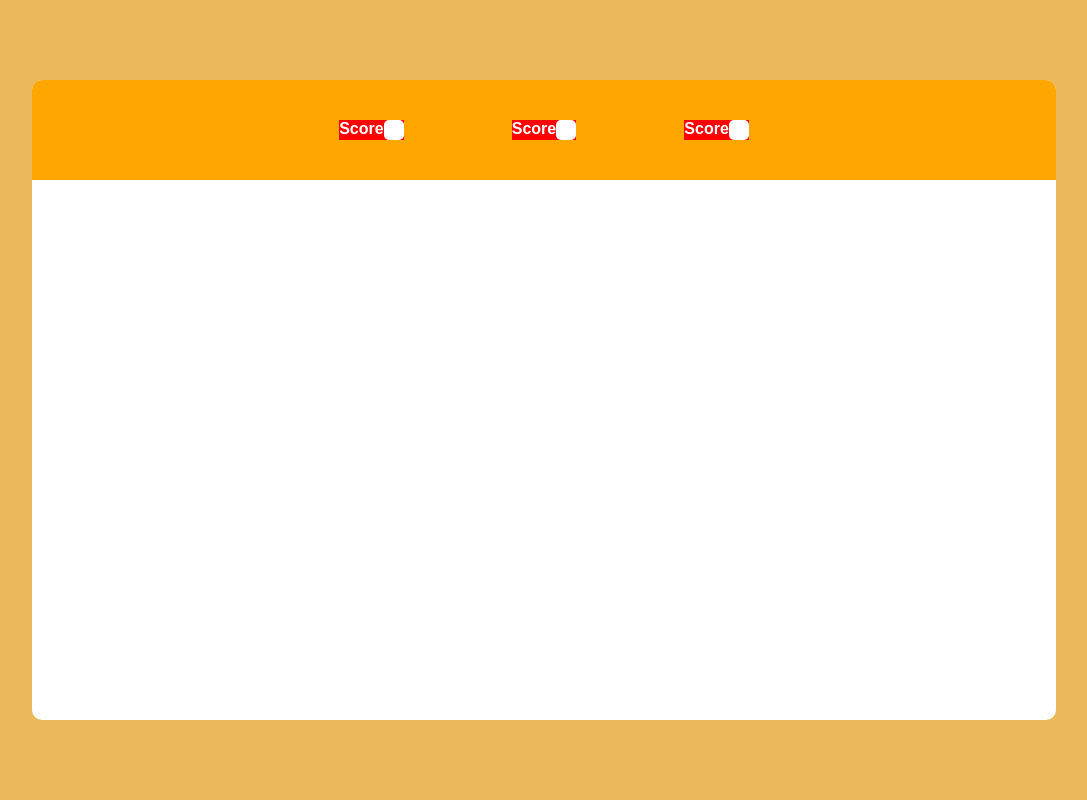
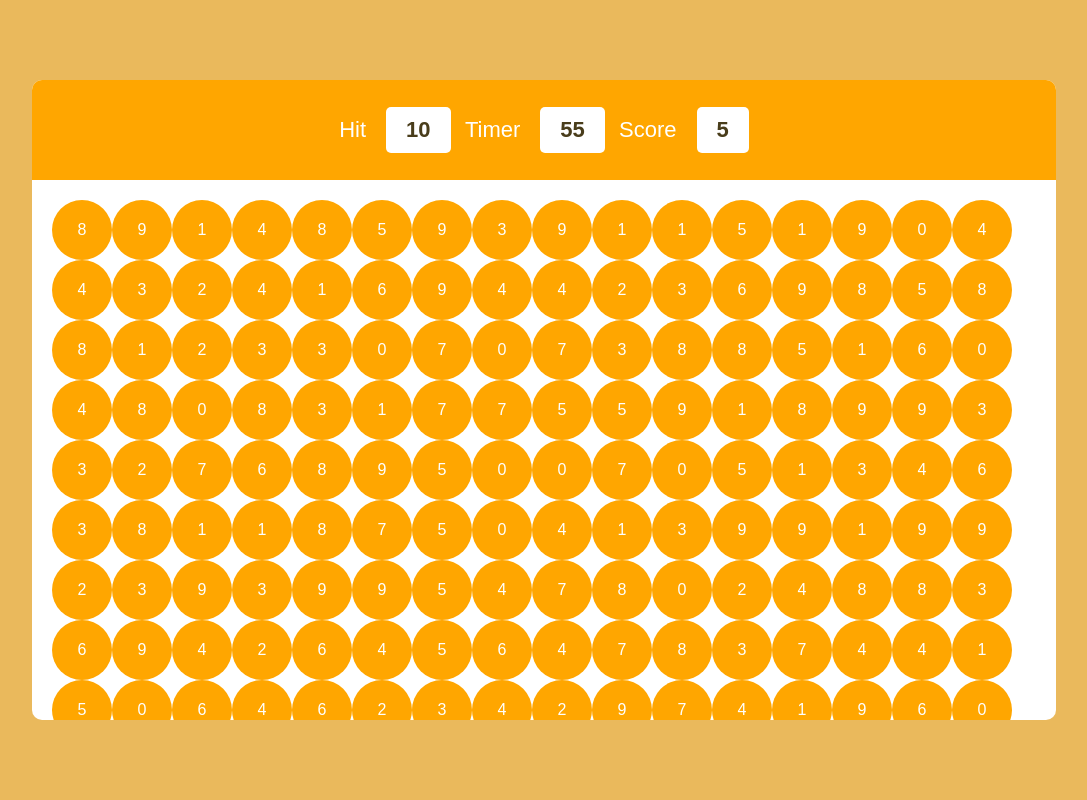
Before and after one commit to sanks011/Bubble-Game, a plain HTML site: page index.html in a window 1280 px wide. Shown: the whole page, without its empty margins (96-1183 px from the left). Drawn offline with Linux system fonts and the light colour scheme.

Commit message:
added new

```diff
--- a/index.html
+++ b/index.html
@@ -11,19 +11,23 @@
       <div id="panel">
         <div id="ptop">
           <div class="elem">
-            <h4>Score</h4>
-            <div class="box"></div>
+            <h2>Hit</h2>
+            <div class="box">10</div>
           </div>
           <div class="elem">
-            <h4>Score</h4>
-            <div class="box"></div>
+            <h2>Timer</h2>
+            <div id="timerval" class="box">60</div>
           </div>
           <div class="elem">
-            <h4>Score</h4>
-            <div class="box"></div>
+            <h2>Score</h2>
+            <div class="box">5</div>
           </div>
+        </div>
+        <div id="pbtm">
+
         </div>
       </div>
     </div>
+    <script src="script.js"></script>
   </body>
 </html>
--- a/script.js
+++ b/script.js
@@ -0,0 +1,23 @@
+function makeBubble(){
+    var clutter = "";
+
+    for(var i = 1; i<=279; i++){
+        var n = Math.floor(Math.random()*10)
+        clutter += `<div class="bubble">${n}</div>`;
+    }
+
+    document.querySelector("#pbtm").innerHTML = clutter;
+
+}
+var timer = 60;
+function runTimer(){
+    setInterval(function(){
+        if (timer > 0){
+            timer--;
+            document.querySelector("#timerval").textContent = timer;
+        }
+
+    }, 1000);
+}
+runTimer();
+makeBubble();
--- a/style.css
+++ b/style.css
@@ -40,11 +40,47 @@ html,body{
 }
 .elem{
     display: flex;
-    background-color: red;
+    align-items: center;
+    gap: 20px;
 
 }
+
+.elem h2{
+font-weight: 500;
+font-size: 22px;
+
+}
+
+
 .box{
-    padding: 10px;
+    color: #493d1b;
+    font-weight: 600;
+    font-size: 22px;
+    padding: 10px 20px;
     background-color: #fff;
     border-radius: 5px;
 }
+
+#pbtm{
+    flex-wrap: wrap;
+    display: flex;
+    padding: 20px;
+    width: 100%;
+    height: calc(100% - 100px);
+}
+
+.bubble{
+    display: flex;
+    align-items: center;
+    justify-content: center;
+    width: 60px;
+    height: 60px;
+    background-color: rgb(255, 166, 0);
+    color: #fff;
+    border-radius: 50%;
+    font-weight: 500;
+}
+.bubble:hover{
+cursor: pointer;
+background-color: rgb(189, 123, 2);
+}
```
